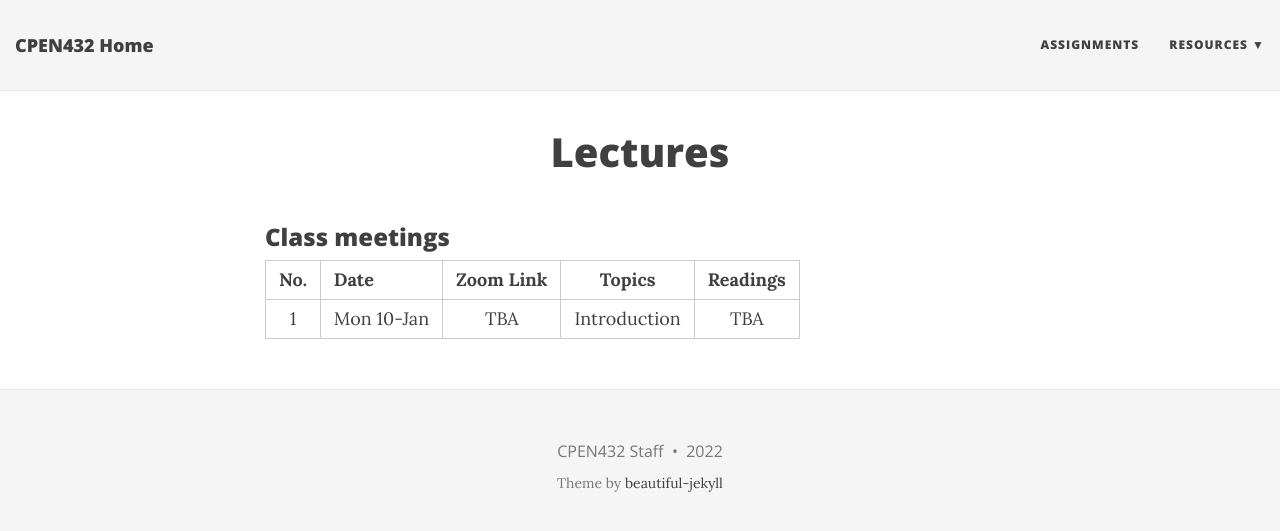
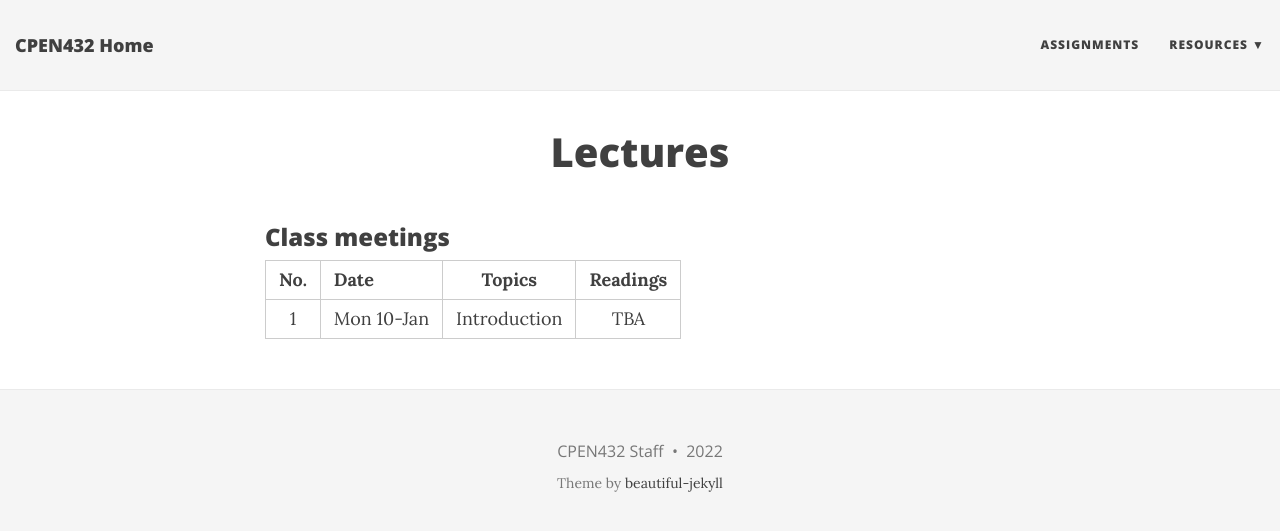
Before and after one commit to CPEN432/cpen432.github.io, a Jekyll site: the page built from lectures.md, in a window 1280 px wide. Shown: the top 531 px of the page. Built offline with Jekyll 4.4.1, drawn with Linux system fonts in a browser that asks for light colours; nearby versions of some CDN libraries.

Commit message:
Update lectures.md

```diff
--- a/lectures.md
+++ b/lectures.md
@@ -4,9 +4,9 @@ title: Lectures
 
 ### Class meetings
 
-| **No.** | **Date** | **Zoom Link** | **Topics** | **Readings** |
-|:-------:|:---------|:-------------:|:----------:|:------------:|
-|  1  | Mon 10-Jan | TBA | Introduction | TBA |
+| **No.** | **Date** | **Topics** | **Readings** |
+|:-------:|:---------|:----------:|:------------:|
+|  1  | Mon 10-Jan | Introduction | TBA |
 
 <!-- | **No.** | **Date** | **Topics** | **Readings** | -->
 <!-- |:---:|:-------|:---:|:----:| -->
```
